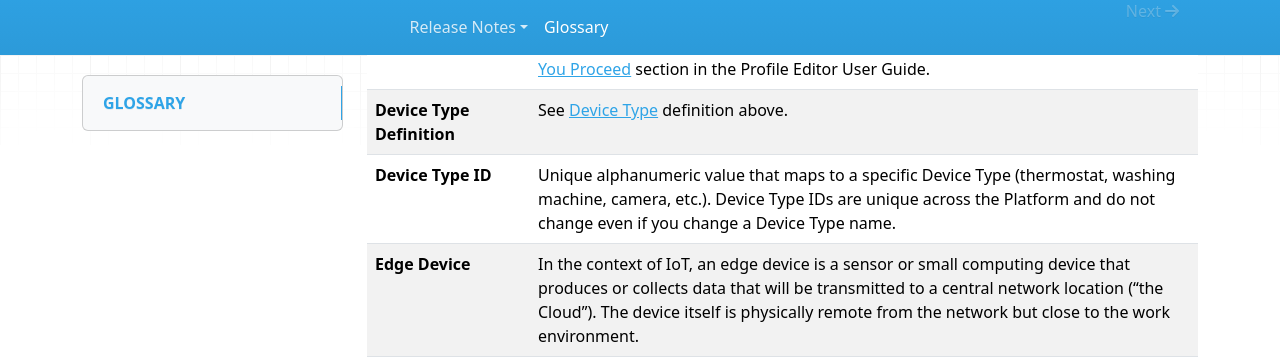
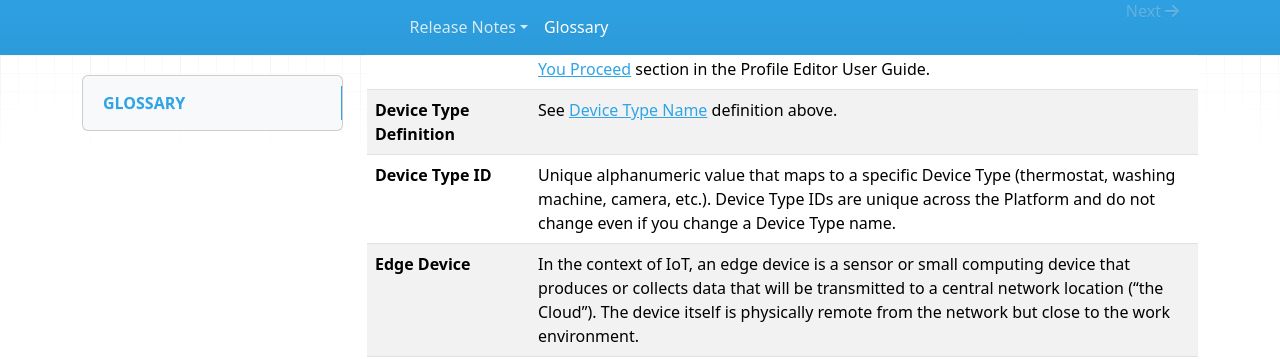
Before and after one commit to cdevshub/afero-devdocs, an MkDocs documentation site: the page built from docs/Glossary.md, in a window 1280 px wide and 900 px high, scrolled down 2764 px. Shown: the part 161-520 px from the top of the window. Built offline with MkDocs 1.6.1, drawn with Linux system fonts in a browser that asks for light colours; nearby versions of some CDN libraries.

Commit message:
Glossary
fixed internal links

```diff
--- a/docs/Glossary.md
+++ b/docs/Glossary.md
@@ -27,8 +27,8 @@
 | **Device ID**                     | Primary, unique alphanumeric identifier for an individual device in the Afero system. This number does not change. |
 | <a id="device-profile"></a>**Device Profile**                | Created using the Afero Profile Editor. All projects require the definition of the communication interface between the Afero IoT Platform and the device. That communication interface contains two parts:*Device Description* - (Referred to as the “Attributes Definition” in the Profile Editor.) A set of attributes whose values describe and control the state of your device. Attributes are specified in terms of function, data type, and read/write accessibility. For example, a thermostat would likely have the current room temperature as an attribute. Getting and setting attributes via the Afero Cloud is the heart of communication between the end-user and your device.*Device Presentation* - (Referred to as the “UI Controls & UI Control Groups Definition” in the Profile Editor.) Together with the communication interface, all projects must specify a user interface. After defining an attribute and giving it meaning, you must assign the attribute a standard presentation, which describes how it is represented to the end-user on the screen of the Afero mobile app.Together these two definitions are referred to as the device “Profile”. A device Profile, once published to a device, is always associated with the same “Device Type” (defined below). |
 | **Device Profile ID**             | Unique alphanumeric value that maps to a specific version of a device Profile. You can find your Device Profile ID from the Afero Inspector. Open one of your projects and look under “Device Information” to see the Profile ID associated with that project. |
-| **Device Type Name**              | Defined using the Afero Profile Editor in the Device Type definition window. Once you use the Profile Editor to publish a device Profile to a device, an ID is associated with the “Device Type” that remains unchanged as long as that Device Type is active. Once a Profile is published, its defined Device Type is locked to the Module Type (e.g., Modulo-1) associated with that Device Type and must be unique across your Profile Editor projects.Note that you can always rename your Device Type, but once published, the `devicetypeID` in the system will not change. This means you can publish different Profile versions to the same Device Type.To find your Device Type Name, in the Afero Profile Editor > Device Type window, check the first field, “Device Type Name”.For more information about Device Types, Module Types, Profiles, and projects, read the [Before You Proceed](../SelectProject#DOC-158) section in the Profile Editor User Guide. |
-| **Device Type Definition**        | See [Device Type](../Glossary#device-type) definition above. |
+| <a id="device-name"></a>**Device Type Name**              | Defined using the Afero Profile Editor in the Device Type definition window. Once you use the Profile Editor to publish a device Profile to a device, an ID is associated with the “Device Type” that remains unchanged as long as that Device Type is active. Once a Profile is published, its defined Device Type is locked to the Module Type (e.g., Modulo-1) associated with that Device Type and must be unique across your Profile Editor projects.Note that you can always rename your Device Type, but once published, the `devicetypeID` in the system will not change. This means you can publish different Profile versions to the same Device Type.To find your Device Type Name, in the Afero Profile Editor > Device Type window, check the first field, “Device Type Name”.For more information about Device Types, Module Types, Profiles, and projects, read the [Before You Proceed](../SelectProject#before-you-proceed) section in the Profile Editor User Guide. |
+| **Device Type Definition**        | See [Device Type Name](../Glossary#device-type) definition above. |
 | **Device Type ID**                | Unique alphanumeric value that maps to a specific Device Type (thermostat, washing machine, camera, etc.). Device Type IDs are unique across the Platform and do not change even if you change a Device Type name. |
 | **Edge Device**                   | In the context of IoT, an edge device is a sensor or small computing device that produces or collects data that will be transmitted to a central network location (“the Cloud”). The device itself is physically remote from the network but close to the work environment. |
 | **End-User**                      | The person (“consumer”) for whom the smart device was designed and built, as opposed to the manufacturer, distributor, or developer. |
@@ -60,4 +60,4 @@
 | **UI Control**                    | The widget or element that appears in the mobile app user interface for the user so they can control the behaviors of their smart device. Examples are buttons, switches, sliders, toggle switches, text input fields. Read more in [Define the Mobile App UI](../AppUIDef). |
 | **User ID**                       | Unique, persistent, alphanumeric identifier of an individual who has created an Afero account. |
 | **Value Option**                  | Many attributes have associated UI controls, the elements in the mobile app that allow end-users to read, and in some cases change, attribute values. Some attribute controls simply report a numeric value to the end-user, but others are labeled so the end-user understands the value meanings. These labels are referred to as “Value Options”.For example, a Fan Speed attribute might have four possible values: 0-3. In the mobile app, you’d like to display these values using friendly words, rather than simple digits. To do that you’d use the Afero Profile Editor to define Value Options so that when the attribute value = 0, the control displays the string “Off”; when the value = 1, the display shows “Low”, 2 = “Medium”, and 3 = “High”. |
-| **Virtual Device**                | A virtual device can be either: 1) a “Preview” device created in the Afero Profile Editor, or 2) one of the non Afero smart devices that are supported by Afero (e.g., Nest Learning Thermostat). |
+| <a id="virtualdevice"></a>**Virtual Device**                | A virtual device can be either: 1) a “Preview” device created in the Afero Profile Editor, or 2) one of the non Afero smart devices that are supported by Afero (e.g., Nest Learning Thermostat). |
```
Also changed, not shown: docs/Console.md (+0 -2 lines).
